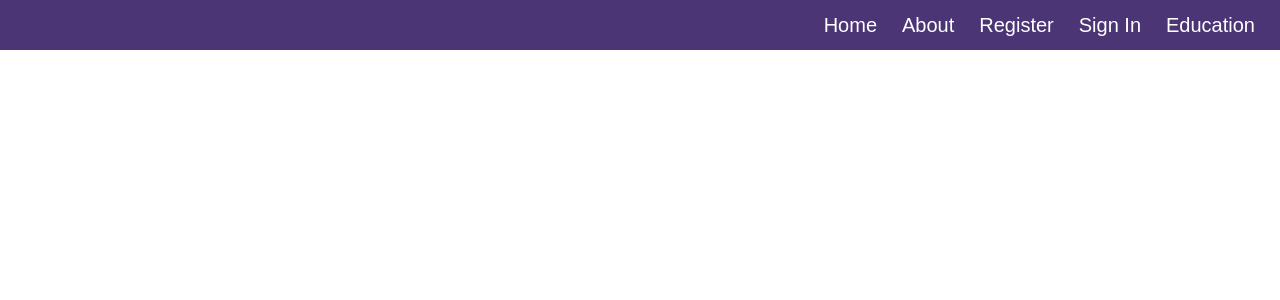
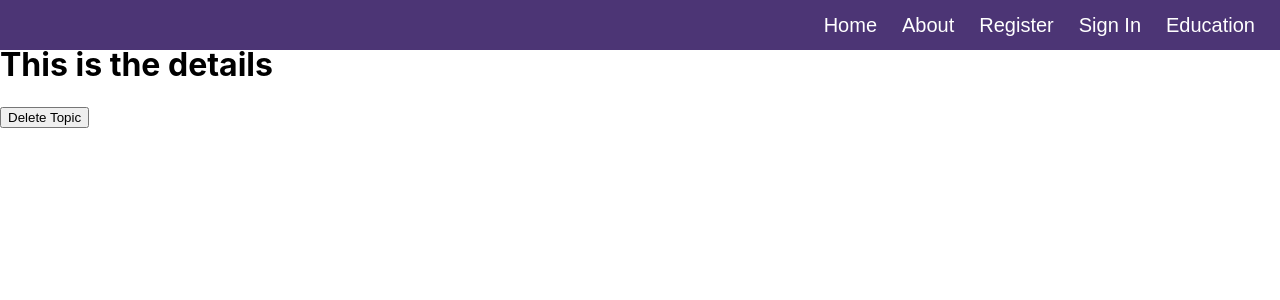
Before and after one commit to OliviaSchwartz/Lupus_Link, a React (Create React App) app in the folder frontend/: page /topics/1 in a window 1280 px wide. Shown: the top 300 px of the page. Built offline with nearby package versions, Linux system fonts and the light colour scheme; no server answers; the HTML template or start-up script is replaced by a standard one.

Commit message:
ability to delete a topic

```diff
--- a/frontend/src/App.js
+++ b/frontend/src/App.js
@@ -10,6 +10,7 @@ import Register from './pages/Register'
 import Trackers from './pages/Trackers'
 import SymptomTrackerCard from './components/SymptomTrackerCard'
 import CommunityBoard from './pages/CommunityBoard'
+import TopicDetails from './pages/TopicDetails'
 
 function App() {
   const [authenticated, toggleAuthenticated] = useState(false)
@@ -99,6 +100,19 @@ function App() {
               />
             }
           />
+          <Route
+            path="/topics/:id"
+            element={
+              <TopicDetails
+                user={user}
+                authenticated={authenticated}
+                topic={topic}
+                setTopic={setTopic}
+                topicExists={topicExists}
+                setTopicExists={setTopicExists}
+              />
+            }
+          />
         </Routes>
       </main>
     </div>
--- a/frontend/src/components/TopicCard.jsx
+++ b/frontend/src/components/TopicCard.jsx
@@ -1,12 +1,19 @@
-
+import { useNavigate } from "react-router-dom"
 
 const TopicCard = (props) => {
+let navigate=useNavigate()
+
+const viewTopic = () => {
+console.log(props.topicId)
+navigate(`${props.topicId}`)
+  }
     return (
         <div>
         <div>Posted Date: {props.date}</div>
         <div>Topic:{props.topic} </div>
         <div>Posted by: {props.name}</div>
         <div>User Id: {props.userId}</div>
+        <button onClick={(viewTopic)}>View Comments</button>
         </div>
     )
 }
--- a/frontend/src/pages/CommunityBoard.js
+++ b/frontend/src/pages/CommunityBoard.js
@@ -18,8 +18,7 @@ const CommunityBoard = ({
 }) => {
   const initialState = {
     date: '',
-    topic: '',
-    name: ''
+    topic: ''
   }
 
   let navigate = useNavigate()
@@ -79,7 +78,7 @@ const CommunityBoard = ({
           <label className="label dateField" htmlFor="topic">
             Topic:{' '}
           </label>
-          <input
+          <textarea
             className="input"
             type="text-area"
             id="topic"
@@ -87,19 +86,6 @@ const CommunityBoard = ({
             cols="30"
             onChange={handleChange}
             value={formState.topic}
-            required
-          />
-          <label className="label dateField" htmlFor="name">
-            Your name:{' '}
-          </label>
-          <input
-            className="input"
-            type="text-area"
-            id="name"
-            placeholder="1-5(Required)"
-            cols="30"
-            onChange={handleChange}
-            value={formState.name}
             required
           />
           <button className="create-tracker-button" type="submit">
--- /dev/null
+++ b/frontend/src/pages/TopicDetails.js
@@ -0,0 +1,40 @@
+import axios from 'axios'
+import { useEffect, useState } from 'react'
+import { BASE_URL } from '../services/api'
+import { Navigate, useNavigate, useParams } from 'react-router-dom'
+import { DeleteTopic } from '../services/CommunityBoardServices'
+
+const TopicDetails = (props) => {
+  let { id } = useParams()
+  const [topic, setTopic] = useState({})
+  let navigate = useNavigate()
+
+  useEffect(() => {
+    const topicId = async () => {
+      let response = await axios.get(`${BASE_URL}/topics/${id}`)
+      console.log(response.data)
+      setTopic(response.data)
+    }
+    topicId()
+  }, [])
+
+  const deleteTopic = async (e) => {
+    e.preventDefault()
+    await DeleteTopic(id)
+    console.log(id)
+    navigate(`/topics`)
+  }
+
+  return (
+    <div>
+      <h1>
+        This is the details {topic.date} {topic.topic}
+      </h1>
+      <section>
+        <button onClick={deleteTopic}>Delete Topic</button>
+      </section>
+    </div>
+  )
+}
+
+export default TopicDetails
```
